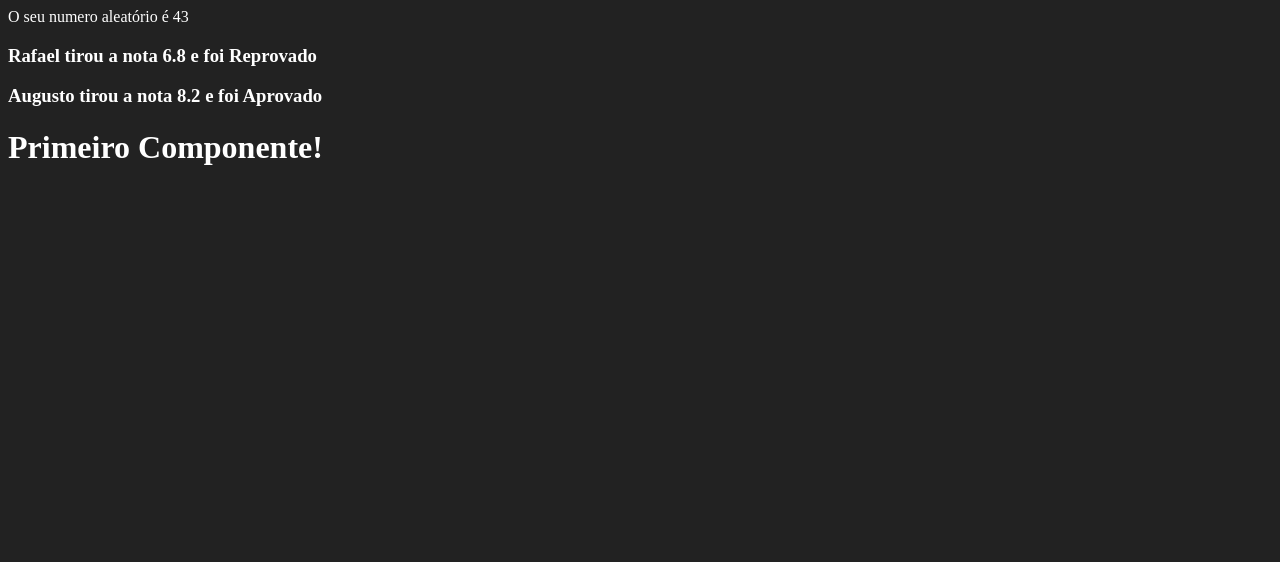
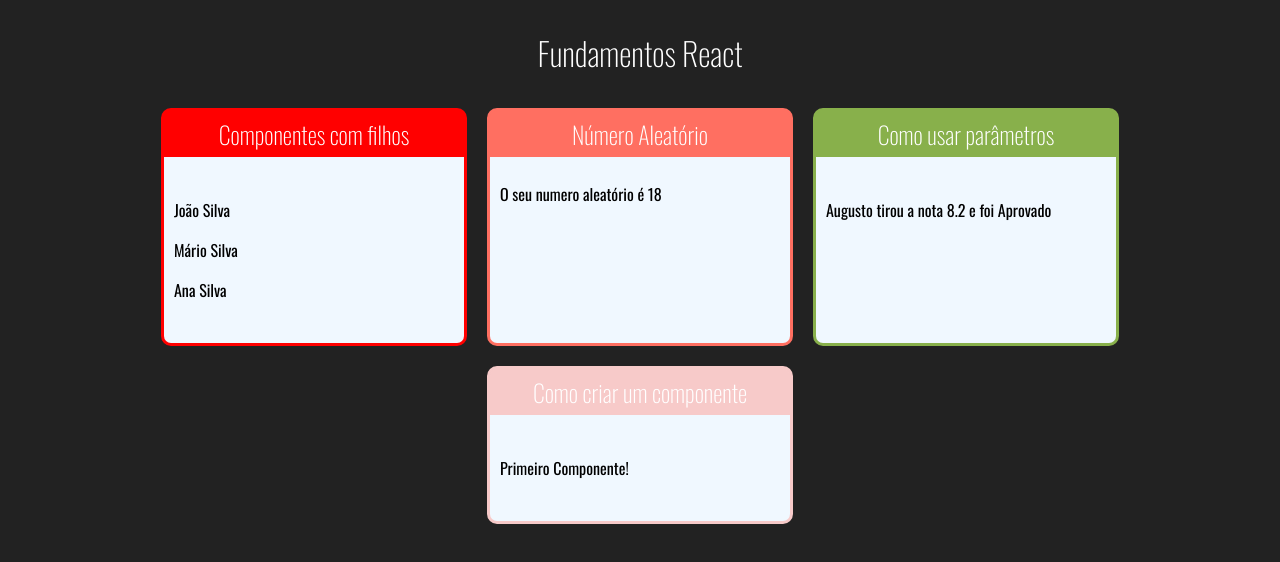
Before and after one commit to othavio-oth/curso-react, a React (Create React App) app in the folder fundamentos/: page / in a window 1280 px wide. Shown: the top 562 px of the page. Built offline with nearby package versions, Linux system fonts and the light colour scheme.

Commit message:
change names and add Family Exercise

```diff
--- a/fundamentos/public/index.html
+++ b/fundamentos/public/index.html
@@ -11,6 +11,12 @@
     />
     <link rel="apple-touch-icon" href="%PUBLIC_URL%/logo192.png" />
     <link rel="manifest" href="%PUBLIC_URL%/manifest.json" />
+    <link rel="preconnect" href="https://fonts.googleapis.com" />
+    <link rel="preconnect" href="https://fonts.gstatic.com" crossorigin />
+    <link
+      href="https://fonts.googleapis.com/css2?family=Oswald:wght@200;300;400;500;600;700&display=swap"
+      rel="stylesheet"
+    />
     <title>React App</title>
   </head>
   <body>
--- /dev/null
+++ b/fundamentos/src/App.css
@@ -0,0 +1,10 @@
+.app {
+  display: flex;
+  flex-direction: column;
+  align-items: center;
+}
+.app-exercises {
+  display: flex;
+  flex-wrap: wrap;
+  justify-content: center;
+}
--- a/fundamentos/src/App.jsx
+++ b/fundamentos/src/App.jsx
@@ -1,13 +1,33 @@
+import "./App.css";
+
 import React from "react";
-import Primeiro from "./components/basicos/Primeiro";
-import ComParametro from "./components/basicos/ComParametro";
-import NumeroAleatorio from "./components/basicos/NumeroAleatorio";
-
+import Family from "./components/basicos/Family";
+import First from "./components/basicos/First";
+import RandomNumber from "./components/basicos/RamdomNumber";
+import WithParams from "./components/basicos/WithParams";
+import Card from "./components/layout/Card";
+import FamilyMember from "./components/basicos/FamilyMember";
+// eslint-disable-next-line import/no-anonymous-default-export
 export default () => (
-  <div>
-    <NumeroAleatorio max={60} min={5}></NumeroAleatorio>
-    <ComParametro nome="Rafael" nota={6.8}></ComParametro>
-    <ComParametro nome="Augusto" nota={8.2}></ComParametro>
-    <Primeiro></Primeiro>
+  <div className="app">
+    <h1 className="app-title">Fundamentos React</h1>
+    <div className="app-exercises">
+      <Card title="Componentes com filhos">
+        <Family surname="Silva">
+          <FamilyMember name="João"></FamilyMember>
+          <FamilyMember name="Mário"></FamilyMember>
+          <FamilyMember name="Ana"></FamilyMember>
+        </Family>
+      </Card>
+      <Card title="Número Aleatório" color="#FF6F61">
+        <RandomNumber max={60} min={5}></RandomNumber>
+      </Card>
+      <Card title="Como usar parâmetros" color="#88B04B">
+        <WithParams nome="Augusto" nota={8.2}></WithParams>
+      </Card>
+      <Card title="Como criar um componente" color="#F7CAC9">
+        <First></First>
+      </Card>
+    </div>
   </div>
 );
--- /dev/null
+++ b/fundamentos/src/components/basicos/Family.jsx
@@ -0,0 +1,8 @@
+import React, { cloneElement } from "react";
+export default (props) => (
+  <div>
+    {React.Children.map(props.children, (child) => {
+      return cloneElement(child, props);
+    })}
+  </div>
+);
--- /dev/null
+++ b/fundamentos/src/components/basicos/FamilyMember.jsx
@@ -0,0 +1,9 @@
+import React, { Fragment } from "react";
+
+export default (props) => (
+  <Fragment>
+    <p>
+      {props.name} {props.surname}
+    </p>
+  </Fragment>
+);
--- a/fundamentos/src/components/basicos/Primeiro.jsx
+++ b/fundamentos/src/components/basicos/First.jsx
@@ -1,10 +1,10 @@
 import React, { Fragment } from "react";
 
-export default function Primeiro() {
+export default function First() {
   const message = "Primeiro Componente!";
   return (
     <Fragment>
-      <h1>{message}</h1>
+      <p>{message}</p>
     </Fragment>
   );
 }
--- a/fundamentos/src/components/basicos/ComParametro.jsx
+++ b/fundamentos/src/components/basicos/WithParams.jsx
@@ -1,12 +1,12 @@
 import React from "react";
 
-export default function ComParametro(props) {
+export default function WithParams(props) {
   const status = props.nota > 7 ? "Aprovado" : "Reprovado";
   return (
     <div>
-      <h3>
+      <p>
         {props.nome} tirou a nota {props.nota} e foi {status}
-      </h3>
+      </p>
     </div>
   );
 }
--- /dev/null
+++ b/fundamentos/src/components/layout/Card.css
@@ -0,0 +1,23 @@
+.card {
+  border: 3px solid;
+  margin: 0;
+  border-radius: 10px;
+  overflow: auto;
+  width: 300px;
+  display: flex;
+  flex-direction: column;
+  margin: 10px;
+}
+.title {
+  padding: 5px 10px;
+  display: flex;
+  justify-content: center;
+  margin: 0%;
+}
+.content {
+  background-color: aliceblue;
+  color: black;
+  padding: 25px 10px;
+  margin: 0%;
+  flex-grow: 1;
+}
--- /dev/null
+++ b/fundamentos/src/components/layout/Card.jsx
@@ -0,0 +1,15 @@
+import React from "react";
+import "./Card.css";
+export default (props) => {
+  const cardStyle = {
+    backgroundColor: props.color || "#F00",
+    borderColor: props.color || "#F00",
+  };
+
+  return (
+    <div className="card" style={cardStyle}>
+      <h2 className="title">{props.title}</h2>
+      <p className="content">{props.children}</p>
+    </div>
+  );
+};
--- a/fundamentos/src/index.css
+++ b/fundamentos/src/index.css
@@ -1,4 +1,11 @@
-body{
-    background-color: #222;
-    color:white
+body {
+  background-color: #222;
+  color: white;
+  font-family: "Oswald";
 }
+
+h1,
+h2,
+h3 {
+  font-weight: 200;
+}
```
Also changed, not shown: fundamentos/src/components/basicos/RamdomNumber.jsx (renamed from fundamentos/src/components/basicos/NumeroAleatorio.jsx).
